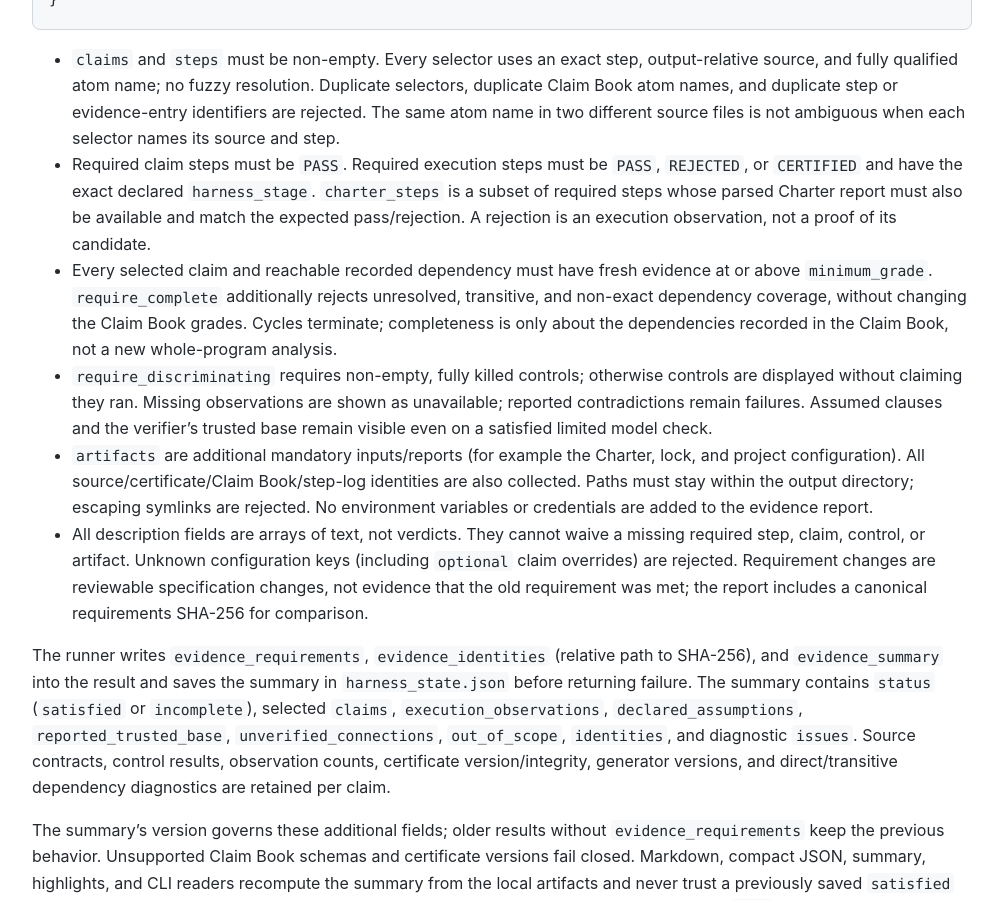
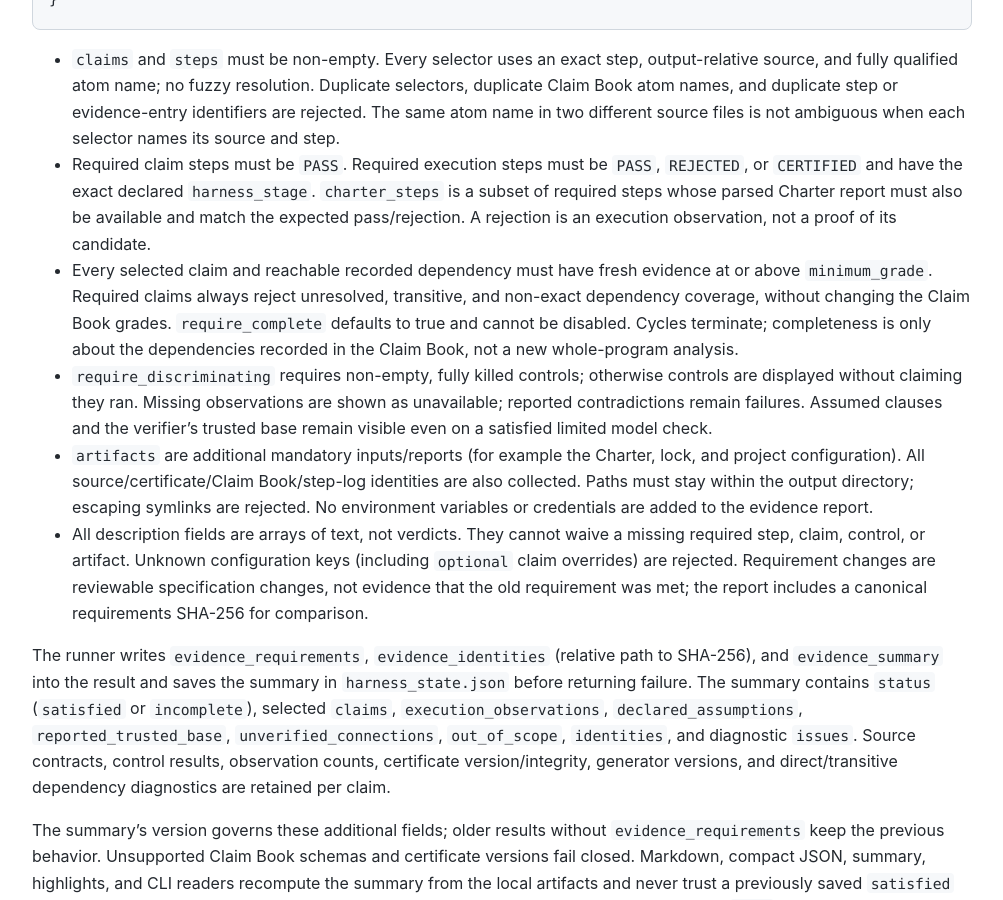
Before and after one commit to mumei-lang/mumei-demo, a Jekyll site: the page built from docs/SCENARIO_SPEC.md, in a window 1280 px wide and 900 px high, scrolled down 764 px. Shown: the whole window, without its empty margins (138-1141 px from the left). Built offline with Jekyll 4.4.1, drawn with Linux system fonts in a browser that asks for light colours; our own code applies the rules of GitHub Pages for plain Markdown files.

Commit message:
Require dependency completeness for every required scenario claim
Co-Authored-By: Devin AI <158243242+devin-ai-integration[bot]@users.noreply.github.com>

```diff
--- a/docs/SCENARIO_SPEC.md
+++ b/docs/SCENARIO_SPEC.md
@@ -39,9 +39,10 @@ Grade or compiler DSL. Other result fields retain their existing meanings.
   also be available and match the expected pass/rejection. A rejection is an
   execution observation, not a proof of its candidate.
 - Every selected claim and reachable recorded dependency must have fresh
-  evidence at or above `minimum_grade`. `require_complete` additionally rejects
-  unresolved, transitive, and non-exact dependency coverage, without changing
-  the Claim Book grades. Cycles terminate; completeness is only about the
+  evidence at or above `minimum_grade`. Required claims always reject unresolved,
+  transitive, and non-exact dependency coverage, without changing the Claim Book
+  grades. `require_complete` defaults to true and cannot be disabled. Cycles
+  terminate; completeness is only about the
   dependencies recorded in the Claim Book, not a new whole-program analysis.
 - `require_discriminating` requires non-empty, fully killed controls; otherwise
   controls are displayed without claiming they ran. Missing observations are
--- a/scripts/scenario_evidence.py
+++ b/scripts/scenario_evidence.py
@@ -278,6 +278,8 @@ def aggregate_evidence(data: dict, root: Path) -> dict:
                 minimum = requirement.get("minimum_grade")
                 if minimum not in GRADES or not all(isinstance(requirement.get(key, False), bool) for key in ("require_complete", "require_discriminating")):
                     raise EvidenceError("invalid claim gate requirements")
+                if requirement.get("require_complete", True) is not True:
+                    raise EvidenceError("dependency completeness cannot be disabled for required claims")
                 book, claims = _claim_book(data, root, books.get(step_id, {}), source)
                 if name not in claims:
                     raise EvidenceError("required fully qualified claim was not found")
@@ -290,7 +292,7 @@ def aggregate_evidence(data: dict, root: Path) -> dict:
                     problems.append("effective grade is below the requirement")
                 if any(GRADES.index(claims[dependency]["effective_grade"]) < GRADES.index(minimum) for dependency in coverage["reachable"] if dependency != name):
                     problems.append("dependency grade is below the requirement")
-                if requirement.get("require_complete") and not coverage["complete"]:
+                if not coverage["complete"]:
                     problems.append("dependency coverage is incomplete")
                 discrimination = claim.get("discrimination")
                 if requirement.get("require_discriminating") and (not isinstance(discrimination, dict) or discrimination.get("status") != "discriminating" or discrimination["tested"] == 0 or discrimination["killed"] != discrimination["tested"]):
```
Also changed, not shown: tests/test_scenario_evidence.py (+18 -0 lines).
